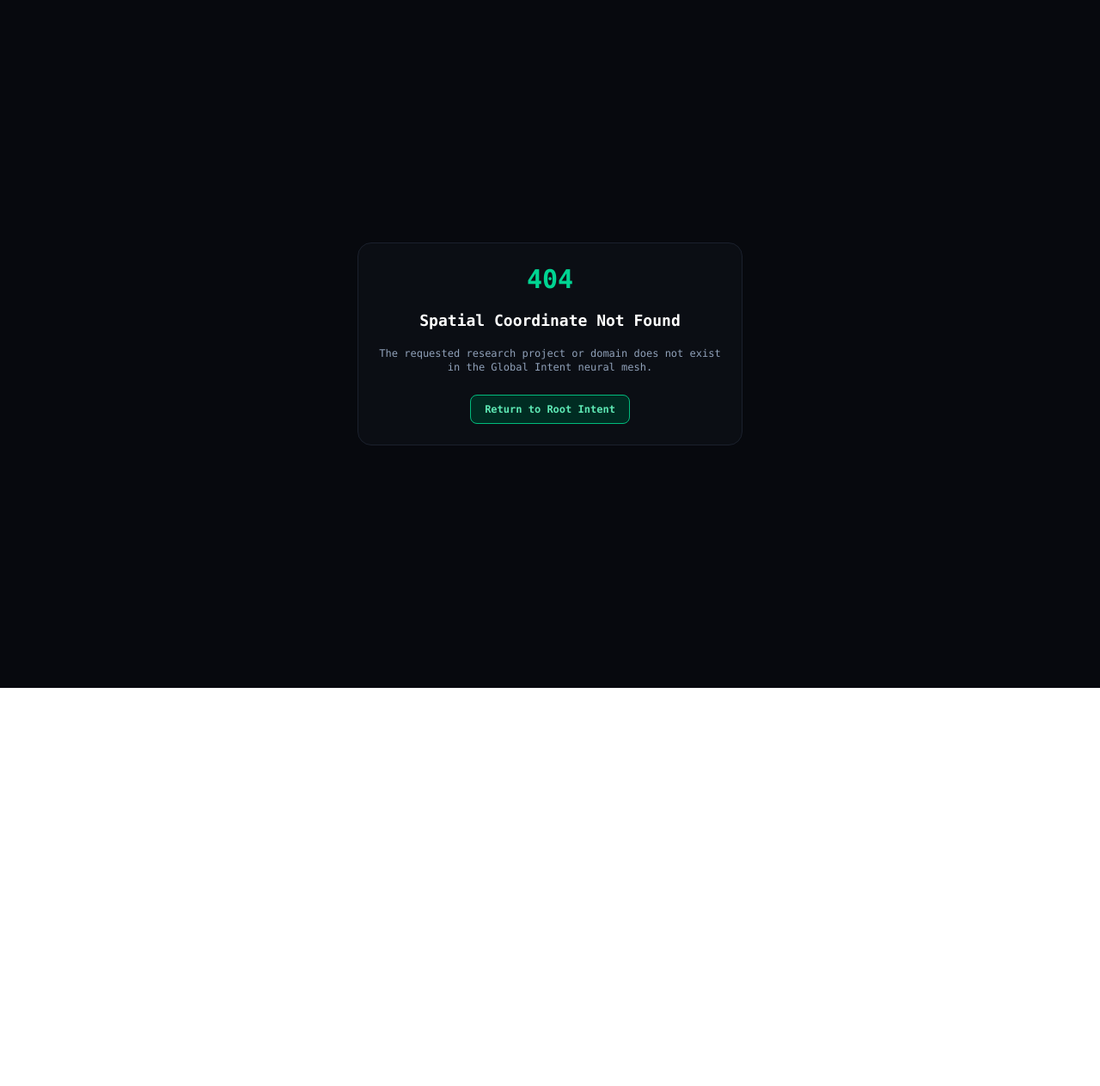
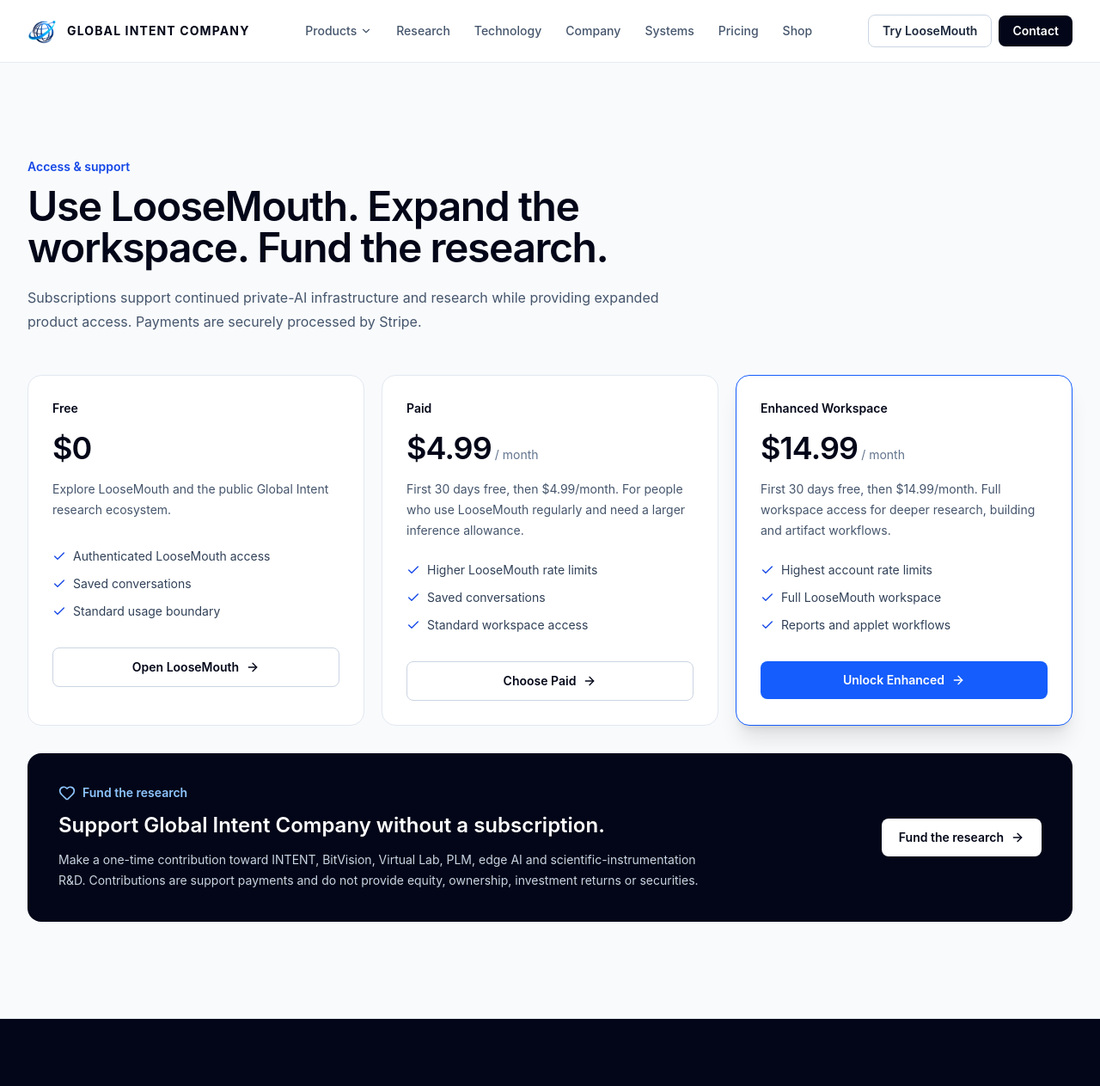
Before and after one commit to GI-Company/GiC, a Next.js app: page /pricing in a window 1280 px wide. Before the commit this address had no page. Shown: the top 1263 px of the page at 86% size. Before the commit the page ends 800 px from the top, so only its background shows below. Built offline with nearby package versions, Linux system fonts and the light colour scheme.

Commit message:
Add semantic pricing page

```diff
--- /dev/null
+++ b/app/pricing/page.tsx
@@ -0,0 +1,22 @@
+import type { Metadata } from 'next';
+import LandingNav from '@/components/landing/LandingNav';
+import BillingSection from '@/components/landing/BillingSection';
+import LandingFooterCTA from '@/components/landing/LandingFooterCTA';
+
+export const metadata: Metadata = {
+  title: 'Plans & Pricing',
+  description: 'LooseMouth Free, Paid, and Enhanced workspace plans plus support for Global Intent Company research.',
+  alternates: { canonical: '/pricing' },
+};
+
+export default function PricingPage() {
+  return (
+    <div className="enterprise-site bg-white text-slate-950">
+      <LandingNav />
+      <main className="min-h-[100dvh] pt-[4.5rem]">
+        <BillingSection />
+      </main>
+      <LandingFooterCTA />
+    </div>
+  );
+}
```
